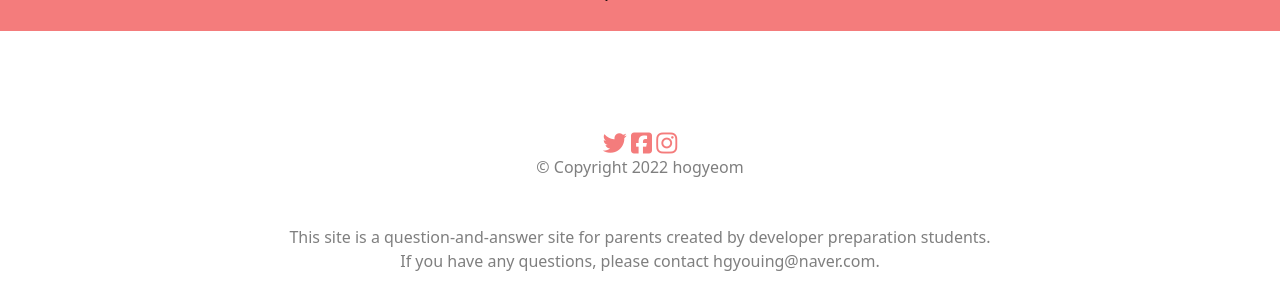
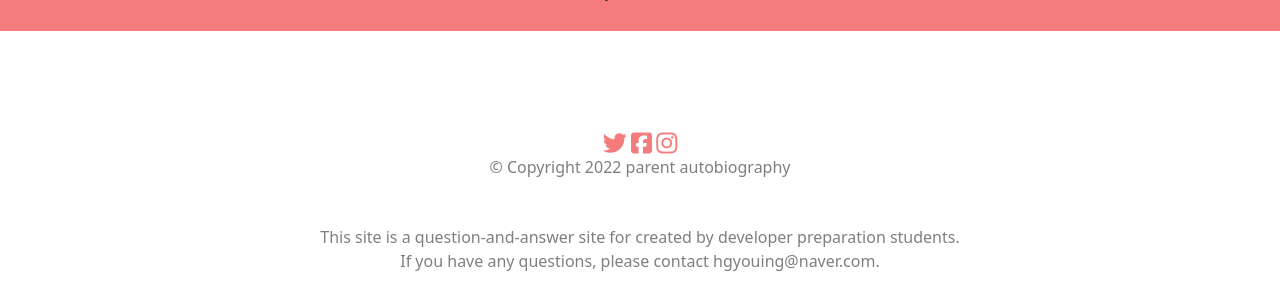
Before and after one commit to hokimr/portfolio_web_1, a Flask app: page / in a window 1280 px wide. Shown: the part 801-1090 px from the top of the page. Run offline with Flask 2, Linux system fonts and the light colour scheme; some libraries are stand-ins or nearby versions.

Commit message:
footer Revise

```diff
--- a/templates/footer.html
+++ b/templates/footer.html
@@ -8,7 +8,7 @@
     <a class="link" href="https://www.instagram.com/"><i class="footer-btn fa-brands fa-instagram fa-xl"></i></a>
 
 
-      <p class="end_p">© Copyright 2022 hogyeom</p>
+      <p class="end_p">© Copyright 2022 parent autobiography</p>
     </div>
   </footer>
 
--- a/templates/index.html
+++ b/templates/index.html
@@ -47,5 +47,5 @@
 {% include "footer.html" %}
 
 <div class="col-lg-12">
-<p class="end_p">This site is a question-and-answer site for parents created by developer preparation students.<br> If you have any questions, please contact hgyouing@naver.com.</p>
+<p class="end_p">This site is a question-and-answer site for created by developer preparation students.<br> If you have any questions, please contact hgyouing@naver.com.</p>
 </div>
```
